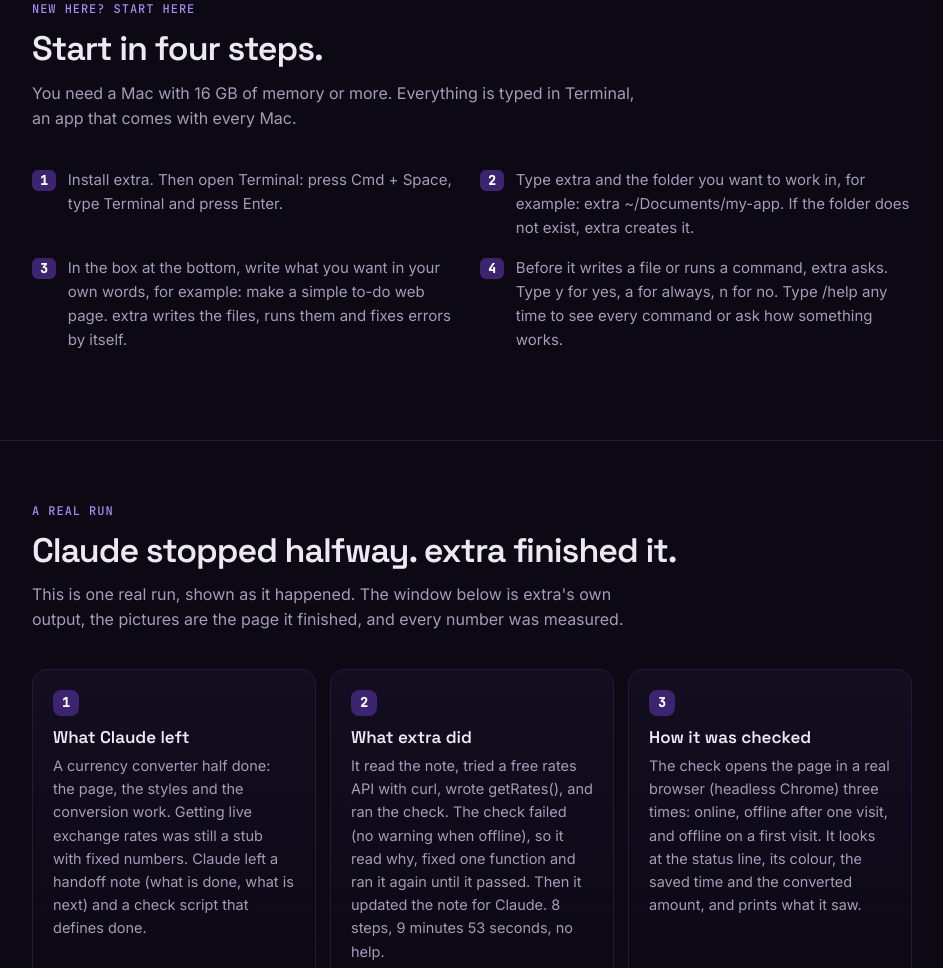
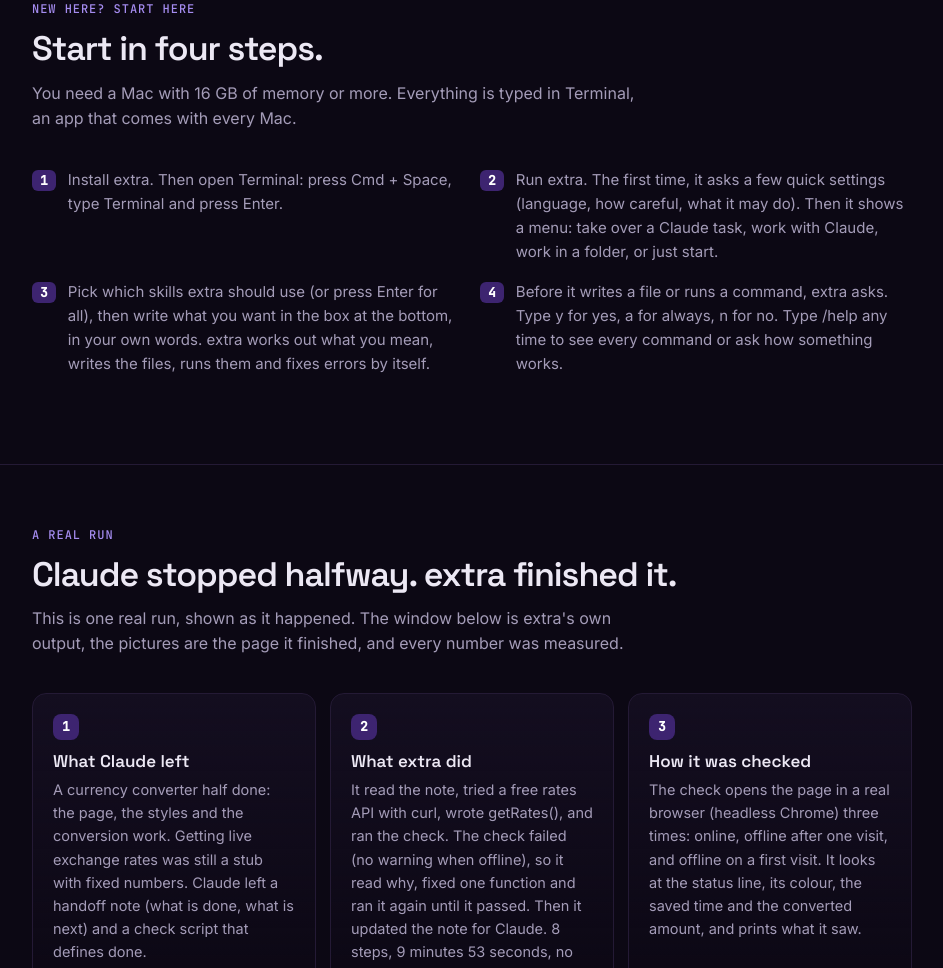
Before and after one commit to len1x111120-prog/extra, a plain HTML site: page docs/index.html in a window 1280 px wide. Shown: the part 805-1773 px from the top of the page, without its empty margins (168-1111 px from the left). Drawn offline with Linux system fonts and the light colour scheme.

Commit message:
Update the site's Start steps to match the current flow (menu, setup, skills)
Co-Authored-By: Claude Opus 4.8 <noreply@anthropic.com>

```diff
--- a/docs/index.html
+++ b/docs/index.html
@@ -597,8 +597,8 @@ launchctl setenv OLLAMA_KV_CACHE_TYPE q8_0</pre></div>
     "start.h2": ["Start in four steps.", "네 단계로 시작합니다.", "4つのステップで始めます。", "四步开始。", "Empieza en cuatro pasos.", "In vier Schritten loslegen.", "Démarrez en quatre étapes."],
     "start.intro": ["You need a Mac with 16 GB of memory or more. Everything is typed in Terminal, an app that comes with every Mac.", "메모리 16GB 이상의 Mac이 필요합니다. 모든 입력은 Mac에 기본으로 들어 있는 터미널 앱에서 합니다.", "メモリ16GB以上のMacが必要です。入力はすべて、Macに標準で入っているターミナルアプリで行います。", "需要内存 16 GB 以上的 Mac。所有操作都在 Mac 自带的“终端”应用里输入。", "Necesitas un Mac con 16 GB de memoria o más. Todo se escribe en Terminal, una app que viene con todos los Mac.", "Du brauchst einen Mac mit mindestens 16 GB Arbeitsspeicher. Alles wird im Terminal eingegeben, einer App, die auf jedem Mac vorinstalliert ist.", "Il vous faut un Mac avec 16 Go de mémoire ou plus. Tout se tape dans Terminal, une app fournie avec chaque Mac."],
     "start.s1": ["Install extra. Then open Terminal: press Cmd + Space, type Terminal and press Enter.", "extra를 설치합니다. 그다음 터미널을 엽니다: Cmd + Space를 누르고 '터미널'을 입력한 뒤 Enter를 누르십시오.", "extraをインストールします。次にターミナルを開きます：Cmd + Spaceを押し、「ターミナル」と入力してEnterを押してください。", "安装 extra。然后打开终端：按 Cmd + 空格，输入“终端”，再按回车。", "Instala extra. Luego abre Terminal: pulsa Cmd + Espacio, escribe Terminal y pulsa Intro.", "Installiere extra. Öffne dann das Terminal: Cmd + Leertaste drücken, Terminal eingeben und Enter drücken.", "Installez extra. Ouvrez ensuite Terminal : appuyez sur Cmd + Espace, tapez Terminal puis Entrée."],
-    "start.s2": ["Type extra and the folder you want to work in, for example: extra ~/Documents/my-app. If the folder does not exist, extra creates it.", "extra와 작업할 폴더를 입력합니다. 예: extra ~/Documents/my-app. 폴더가 없으면 extra가 만듭니다.", "extraと作業するフォルダを入力します。例：extra ~/Documents/my-app。フォルダがなければextraが作ります。", "输入 extra 和要工作的文件夹，例如：extra ~/Documents/my-app。文件夹不存在时，extra 会自动创建。", "Escribe extra y la carpeta donde quieres trabajar, por ejemplo: extra ~/Documents/my-app. Si la carpeta no existe, extra la crea.", "Gib extra und den Ordner ein, in dem du arbeiten willst, zum Beispiel: extra ~/Documents/my-app. Gibt es den Ordner nicht, legt extra ihn an.", "Tapez extra suivi du dossier de travail, par exemple : extra ~/Documents/my-app. Si le dossier n'existe pas, extra le crée."],
-    "start.s3": ["In the box at the bottom, write what you want in your own words, for example: make a simple to-do web page. extra writes the files, runs them and fixes errors by itself.", "아래 입력칸에 원하는 것을 평소 말로 적습니다. 예: 간단한 할 일 웹페이지 만들어 줘. extra가 파일을 쓰고, 실행해 보고, 오류도 스스로 고칩니다.", "下の入力欄に、やりたいことを普段の言葉で書きます。例：簡単なToDoのWebページを作って。extraがファイルを書き、実行し、エラーも自分で直します。", "在下方输入框里用平常的话写下你想要的，例如：做一个简单的待办事项网页。extra 会自己写文件、运行，并修复错误。", "En el cuadro de abajo, escribe lo que quieres con tus palabras, por ejemplo: haz una página web sencilla de tareas. extra escribe los archivos, los ejecuta y corrige los errores por sí mismo.", "Schreib im Feld unten in eigenen Worten, was du willst, zum Beispiel: Mach eine einfache To-do-Webseite. extra schreibt die Dateien, führt sie aus und behebt Fehler selbst.", "Dans la zone du bas, écrivez ce que vous voulez avec vos mots, par exemple : fais une page web simple de tâches. extra écrit les fichiers, les exécute et corrige les erreurs tout seul."],
+    "start.s2": ["Run extra. The first time, it asks a few quick settings (language, how careful, what it may do). Then it shows a menu: take over a Claude task, work with Claude, work in a folder, or just start.", "extra를 실행합니다. 처음에는 몇 가지 설정(언어, 신중함, 허용 범위)을 묻고, 이어서 메뉴가 뜹니다: 클로드 작업 이어받기, 클로드와 같이하기, 폴더에서 일하기, 그냥 시작.", "extra を実行します。初回は簡単な設定（言語・慎重さ・許可範囲）を尋ね、続いてメニューが出ます：Claudeの作業を引き継ぐ／Claudeと一緒に／フォルダで作業／すぐ開始。", "运行 extra。首次会问几个设置（语言、谨慎程度、权限），然后显示菜单：接手 Claude 的任务、与 Claude 协作、在某文件夹工作，或直接开始。", "Ejecuta extra. La primera vez pregunta unos ajustes (idioma, cuidado, permisos) y luego muestra un menú: retomar una tarea de Claude, trabajar con Claude, trabajar en una carpeta o empezar ya.", "Starte extra. Beim ersten Mal fragt es ein paar Einstellungen (Sprache, Sorgfalt, Rechte) und zeigt dann ein Menü: eine Claude-Aufgabe übernehmen, mit Claude arbeiten, in einem Ordner arbeiten oder direkt loslegen.", "Lancez extra. La première fois, il demande quelques réglages (langue, prudence, droits) puis affiche un menu : reprendre une tâche de Claude, travailler avec Claude, travailler dans un dossier ou démarrer."],
+    "start.s3": ["Pick which skills extra should use (or press Enter for all), then write what you want in the box at the bottom, in your own words. extra works out what you mean, writes the files, runs them and fixes errors by itself.", "extra가 쓸 스킬을 고르고(또는 Enter로 전부), 아래 입력창에 하고 싶은 것을 직접 적습니다. extra가 뜻을 파악해 파일을 쓰고, 실행하고, 오류를 스스로 고칩니다.", "extra が使うスキルを選び（Enterで全部）、下の入力欄にやりたいことを自分の言葉で書きます。extra が意図を読み取り、ファイルを書き、実行し、エラーを自分で直します。", "选择 extra 要用的技能（或按回车全选），在底部输入框用自己的话写下需求。extra 会理解你的意图，写文件、运行并自行修复错误。", "Elige qué skills usa extra (o pulsa Intro para todas) y escribe lo que quieres en el cuadro de abajo, con tus palabras. extra entiende lo que quieres, escribe los archivos, los ejecuta y corrige errores solo.", "Wähle, welche Skills extra nutzt (oder Enter für alle), und schreib unten in das Feld, was du willst – in eigenen Worten. extra versteht, was gemeint ist, schreibt die Dateien, führt sie aus und behebt Fehler selbst.", "Choisissez les skills qu'extra utilise (ou Entrée pour toutes), puis écrivez ce que vous voulez dans le champ du bas, avec vos mots. extra comprend votre intention, écrit les fichiers, les exécute et corrige les erreurs seul."],
     "start.s4": ["Before it writes a file or runs a command, extra asks. Type y for yes, a for always, n for no. Type /help any time to see every command or ask how something works.", "파일을 쓰거나 명령을 실행하기 전에 extra가 여쭙니다. y는 예, a는 항상 허락, n은 아니요입니다. 언제든 /help를 입력하면 모든 명령을 보거나 사용법을 물어볼 수 있습니다.", "ファイルを書いたりコマンドを実行する前に、extraが確認します。yははい、aは常に許可、nはいいえです。いつでも/helpと入力すると、すべてのコマンドを見たり使い方を聞いたりできます。", "在写文件或运行命令之前，extra 会先询问。输入 y 表示同意，a 表示一直允许，n 表示不同意。随时输入 /help 可以查看全部命令或询问用法。", "Antes de escribir un archivo o ejecutar un comando, extra pregunta. Escribe y para sí, a para siempre, n para no. Escribe /help en cualquier momento para ver todos los comandos o preguntar cómo funciona algo.", "Bevor extra eine Datei schreibt oder einen Befehl ausführt, fragt es nach. Tippe y für ja, a für immer, n für nein. Mit /help siehst du jederzeit alle Befehle oder fragst, wie etwas funktioniert.", "Avant d'écrire un fichier ou de lancer une commande, extra demande. Tapez y pour oui, a pour toujours, n pour non. Tapez /help à tout moment pour voir toutes les commandes ou demander comment faire."],
     "plan.now": ["Now", "지금", "現在", "现在", "Ahora", "Jetzt", "Maintenant"],
     "plan.demo": ["Demo", "데모", "デモ", "演示版", "Demo", "Demo", "Démo"],
```
